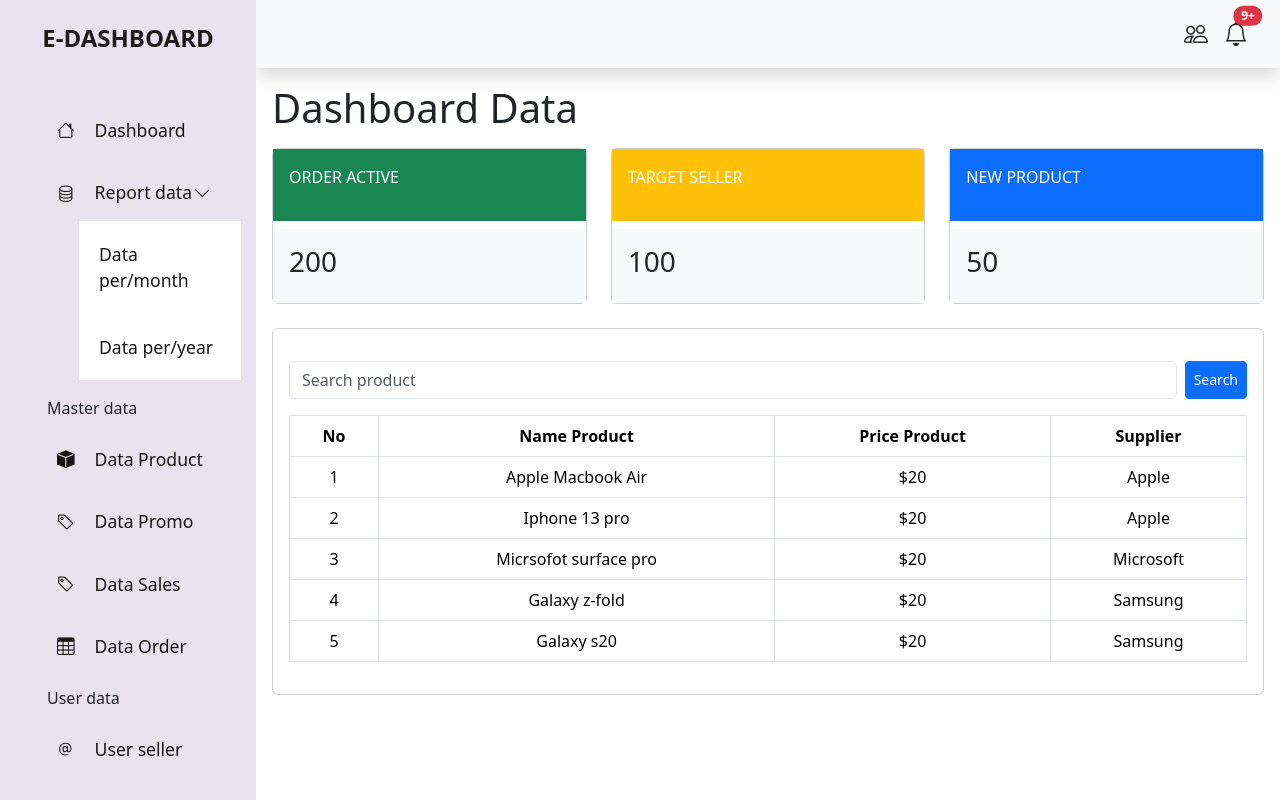
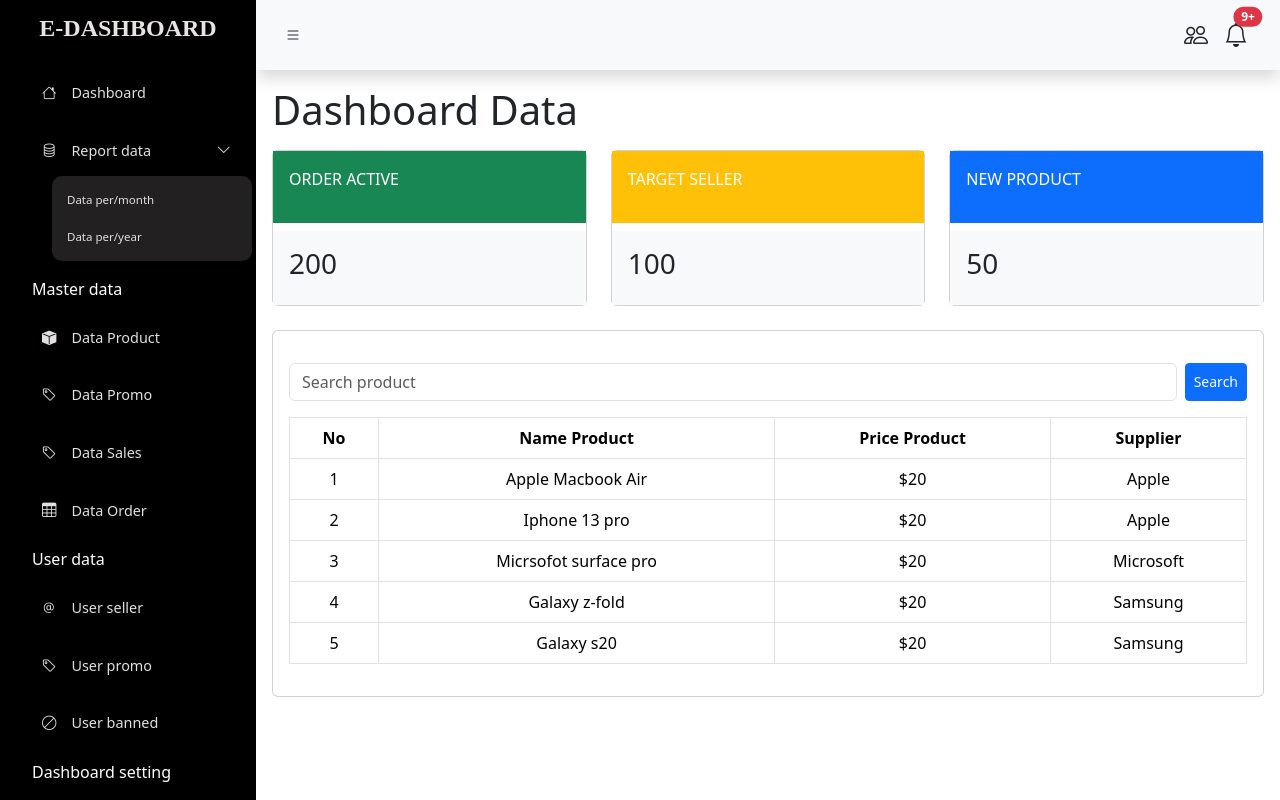
Before and after one commit to wirawancandra631/simple-boostrap-template-admin.gtihub.io, a plain HTML site: page index.html in a window 1280 px wide. Both pictures are taken after a click on the link "Report data". Drawn offline with nearby package versions, Linux system fonts and the light colour scheme.

Commit message:
update-style

```diff
--- a/app.css
+++ b/app.css
@@ -1,47 +1,41 @@
 .sidebar {
     width: 100%;
-
-
     height: 100vh;
     position: fixed;
-    background-color: #e8e3ef;
-    z-index: 1;
-    display: none;
+    z-index: 99;
     overflow-y: auto;
+    transform: translateX(-100%);
+    transition: transform 0.5s ease;
+    background-color: black;
+    color: white;
 }
 .sidebar-heading {
     width: 100%;
-    padding: 20px;
+    padding: 10px;
 
 }
 
 .sidebar-heading p {
-    color: rgb(29, 27, 27);
+    color: rgb(233, 227, 227);
     font-weight: bold;
     text-align: center;
     font-size: 1.5em;
-}
-
-.sidebar-navigation {
-    padding:  15px;
-}
-
-.sidebar-navigation ul {
-    list-style-type: none;
+    font-family: 'Times New Roman', Times, serif;
 }
 
 
 
-
+.sidebar-navigation ul {
+    list-style-type: none;
+    list-style-position: inside;
+}
 .sidebar-navigation ul li a {
     text-decoration: none;
-    color: rgb(24, 22, 22);
+    color: rgb(227, 223, 223);
     font-weight: 300;
-    font-size: 1.1em;
+    font-size: 0.9em;
     padding: 10px;
-    width: 100%;
     display: flex;
-
     align-items: center;
 
 }
@@ -53,41 +47,38 @@
     border-radius: 10px;
 }
 
+.sidebar-navigation ul li i {
+    margin-right: 15px;
+}
 .sidebar-navigation-dropdown {
     margin-left: auto;
 }
 
-.sidebar-navigation ul li i {
-    margin-right: 20px;
-}
 
 .sidebar-item-collapse {
     margin-top: 5px;
+    margin-right: 4px;
     border-radius: 10px;
+    background-color: rgb(34, 32, 32);
+    padding: 5px;
+    margin-left: 20px;
 }
 .sidebar-item-collapse li {
-    margin: 0 0 0 0;
-    padding: 10px;
-    background-color: white;
-    font-size: 1em;
+    font-size: 0.8em;
 }
-.sidebar-item-collapse li a{
-    font-size: 10px;
+
+.main-dashboard {
+    width: 100%;
+    transition: margin 0.6s ease;
 
 }
-.main-dashboard {
-    width: 100%;
 
-}
 
 @media screen and (min-width:768px){
     .sidebar {
         width: 30%;
-        height: 100vh;
-        position: fixed;
-        background-color: #e8e3ef;
-        display: block;
-        z-index: 1;
+        transform: translateX(0);
+
     }
     .main-dashboard {
         width: 70%;
@@ -98,11 +89,7 @@
 @media screen and (min-width:992px){
     .sidebar {
         width: 20%;
-        height: 100vh;
-        position: fixed;
-        background-color: #e8e3ef;
-        display: block;
-        z-index: 1;
+        transform: translateX(0);
     }
     .main-dashboard {
         width: 80%;
--- a/app.js
+++ b/app.js
@@ -1,14 +1,46 @@
-const sidebar =document.querySelector(".sidebar");
-const btnOpenSidebar=document.querySelector("#btn-open-sidebar")
-const btnCloseSidebar=document.querySelector("#btn-close-sidebar")
+(function(){
+    const sidebar = document.querySelector(".sidebar");
+const btnOpenSidebar = document.querySelector("#btn-open-sidebar")
+const btnCloseSidebar = document.querySelector("#btn-close-sidebar")
+const mainDashboard = document.querySelector(".main-dashboard");
+let statusSidebar="show";
+
+btnOpenSidebar.addEventListener("click", function () {
+    if (window.innerWidth > 768) {
+        if (statusSidebar == "show") {
+            sidebar.style.transform = "translateX(-100%)";
+            mainDashboard.style.width = "100%";
+            mainDashboard.style.marginLeft = "0"
+            statusSidebar="hide"
 
 
-btnOpenSidebar.addEventListener("click",function(){
-    sidebar.style.display="block"
-})
-btnCloseSidebar.addEventListener("click",function(){
-    if(window.innerWidth <= 768){
-        sidebar.style.display="none";
+        }
+        else if (statusSidebar == "hide") {
+            if (window.innerWidth > 768 && window.innerWidth <= 992) {
+                mainDashboard.style.width = "70%";
+                mainDashboard.style.marginLeft = "30%"
+            }
+            else {
+                mainDashboard.style.width = "80%";
+                mainDashboard.style.marginLeft = "20%"
+            }
+            sidebar.style.transform = "translateX(0)";
+            statusSidebar="show";
+        }
+    }
+    else {
+            sidebar.style.transform="translateX(0)";
 
     }
+
 })
+btnCloseSidebar.addEventListener("click", function () {
+    if (window.innerWidth <= 768) {
+        sidebar.style.transform = "translateX(-100%)"
+
+    }
+
+})
+
+
+})()
--- a/index.html
+++ b/index.html
@@ -12,7 +12,7 @@
 </head>
 
 <body>
-    <aside class="sidebar">
+    <aside class="sidebar" >
         <div class="sidebar-heading  position-relative">
             <p>E-DASHBOARD</p>
             <div class="position-absolute top-0  end-0 d-md-none d-sm-block p-3">
@@ -72,13 +72,13 @@
     </aside>
     <main class="main-dashboard">
         <nav class="navbar w-100 p-3 bg-light d-flex  align-items-center shadow">
-            <button type="button" id="btn-open-sidebar" class="btn d-sm-block d-md-none "><i
+            <button type="button" id="btn-open-sidebar" class="btn  "><i
                     class="bi bi-list"></i></button>
             <ul class="nav ms-auto">
                 <li class="position-relative me-3">
                     <a href="#" class="text-dark fs-4" role="button" data-bs-toggle="dropdown"
                         aria-expanded="false"><i class="bi bi-people"></i></a>
-                    <ul class="dropdown-menu  ">
+                    <ul class="dropdown-menu p-2 ">
                         <li><a class="dropdown-item" href="#">Profil</a></li>
                         <li><a class="dropdown-item" href="#">Logout</a></li>
                     </ul>
```
Also changed, not shown: pages/data-product.html (+1 -1 lines), pages/data-promo.html (+1 -1 lines), pages/page-not-created.html (+1 -1 lines), pages/report-permonth.html (+1 -1 lines), pages/report-peryear.html (+1 -1 lines).
